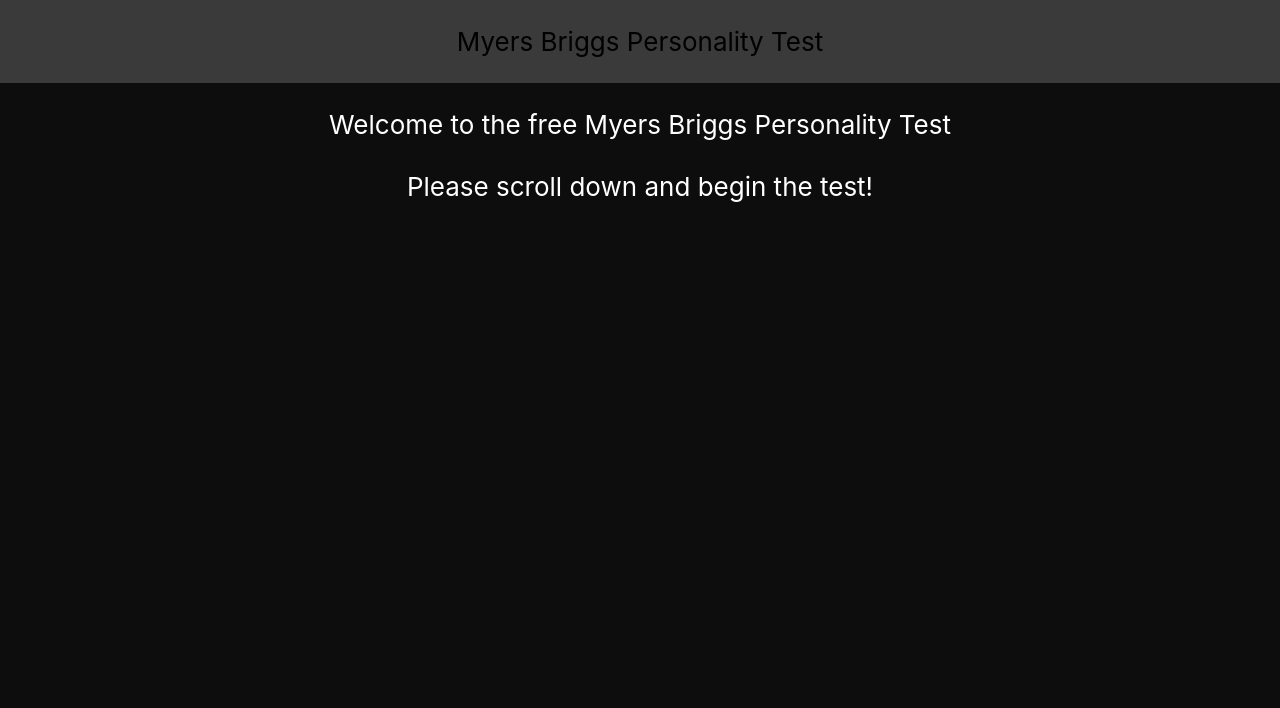
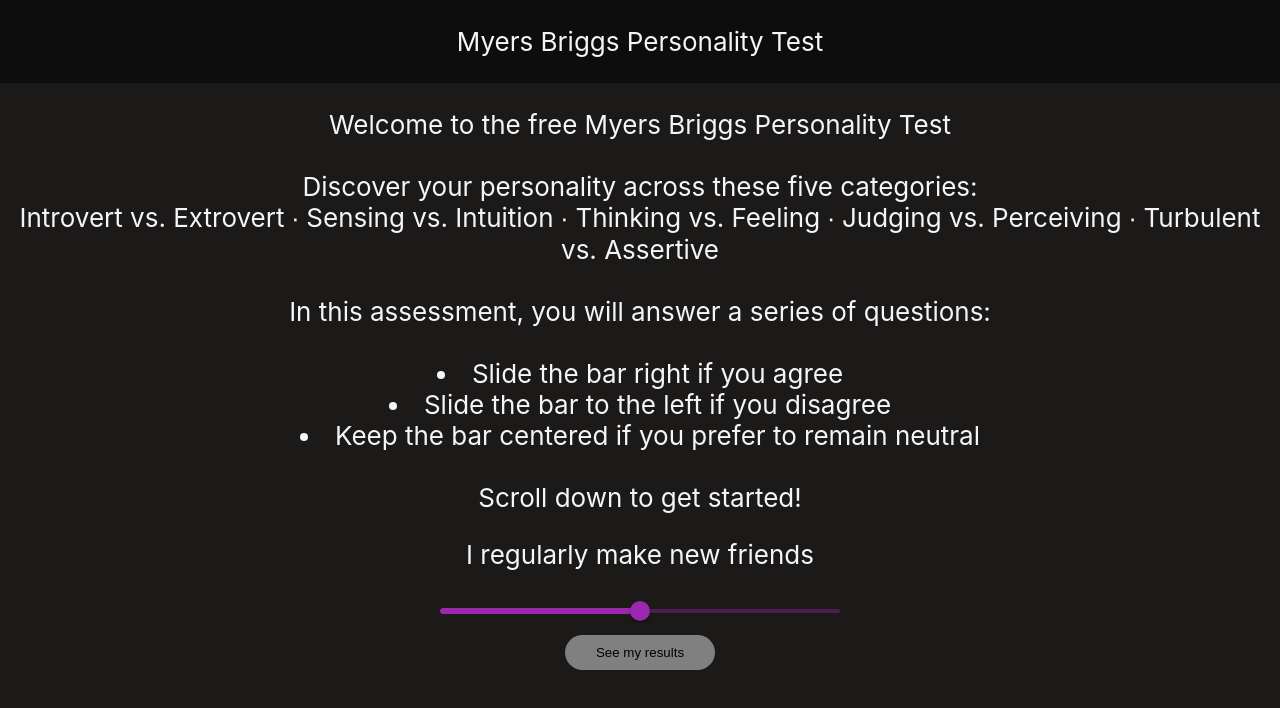
Before and after one commit to enova003/myers-briggs-test, a React (Create React App) app: page / in a window 1280 px wide. Shown: the top 708 px of the page. Built offline with nearby package versions, Linux system fonts and the light colour scheme.

Commit message:
Styling, slider bar, and button

```diff
--- a/package.json
+++ b/package.json
@@ -3,12 +3,16 @@
   "version": "0.1.0",
   "private": true,
   "dependencies": {
+    "@emotion/react": "^11.11.4",
+    "@emotion/styled": "^11.11.5",
+    "@mui/material": "^5.15.21",
     "@testing-library/jest-dom": "^5.17.0",
     "@testing-library/react": "^13.4.0",
     "@testing-library/user-event": "^13.5.0",
     "react": "^18.3.1",
     "react-dom": "^18.3.1",
-    "react-scripts": "5.0.1",
+    "react-scripts": "^5.0.1",
+    "react-slider": "^2.0.6",
     "web-vitals": "^2.1.4"
   },
   "scripts": {
--- a/public/index.html
+++ b/public/index.html
@@ -9,7 +9,7 @@
       name="description"
       content="Web site created using create-react-app"
     />
-    <link rel="apple-touch-icon" href="%PUBLIC_URL%/logo192.png" />
+    <link rel="apple-touch-icon" href="%PUBLIC_URL%/logo192.png" />  <!-- UPDATE PICTURE -->
     <!--
       manifest.json provides metadata used when your web app is installed on a
       user's mobile device or desktop. See https://developers.google.com/web/fundamentals/web-app-manifest/
--- a/src/App.css
+++ b/src/App.css
@@ -1,20 +1,37 @@
 .App {
   text-align: center;
   font-size: calc(10px + 2vmin);
-  color: rgb(255, 255, 255);
+  color: whitesmoke;
 }
 
 .App-header {
-  background-color: rgb(58, 58, 58);
+  background-color: rgb(13, 13, 14);
   min-height: 10vh;
   display: flex;
   flex-direction: column;
   align-items: center;
   justify-content: center;
   font-size: calc(10px + 2vmin);
-  color: black;
+  color: whitesmoke;
 }
 
 body {
-  background-color: rgb(13, 13, 14);
+  background-color: rgb(28, 25, 25);
 }
+
+.slider {
+  justify-content: center;
+  text-align: center;
+}
+
+.submitButton {
+  width: 150px;
+  height: 35px;
+  background-color: grey;
+  border: none;
+  border-radius: 20px;
+}
+
+.submitButton:hover {
+  background-color: rgb(95, 95, 95);
+}
--- a/src/App.js
+++ b/src/App.js
@@ -1,4 +1,6 @@
 import './App.css';
+import React from 'react';
+import Slider from '@mui/material/Slider';
 
 function App() {
   return (
@@ -8,10 +10,35 @@ function App() {
           Myers Briggs Personality Test
         </p>
       </header>
+      <main>
+        <p>
+          Welcome to the free Myers Briggs Personality Test <br /><br /> Discover your personality across these five categories:
+          <br /> Introvert vs. Extrovert &#x2219; Sensing vs. Intuition &#x2219; Thinking vs. Feeling &#x2219; Judging vs. Perceiving &#x2219; Turbulent vs. Assertive
+          <br /><br /> In this assessment, you will answer a series of questions:
+          <br />
+          <br /> <li>Slide the bar right if you agree</li>
+          <li>Slide the bar to the left if you disagree</li>
+          <li>Keep the bar centered if you prefer to remain neutral</li>
+          <br /> Scroll down to get started!<br />
+        </p>
 
-      <p>
-        Welcome to the free Myers Briggs Personality Test <br></br><br></br> Please scroll down and begin the test!
-      </p>
+        <p>I regularly make new friends</p>
+        <div className="slider">
+          <Slider
+            sx={{ width: 400 }}
+            min={0}
+            max={100}
+            defaultValue={50}
+            step={1}
+            color="secondary"
+          />
+        </div>
+
+        <div>
+          <button className="submitButton">See my results</button>
+        </div>
+
+      </main>
     </div>
   );
 }
```
Also changed, not shown: 1 other file (tests, documents, lock files or other folders).
